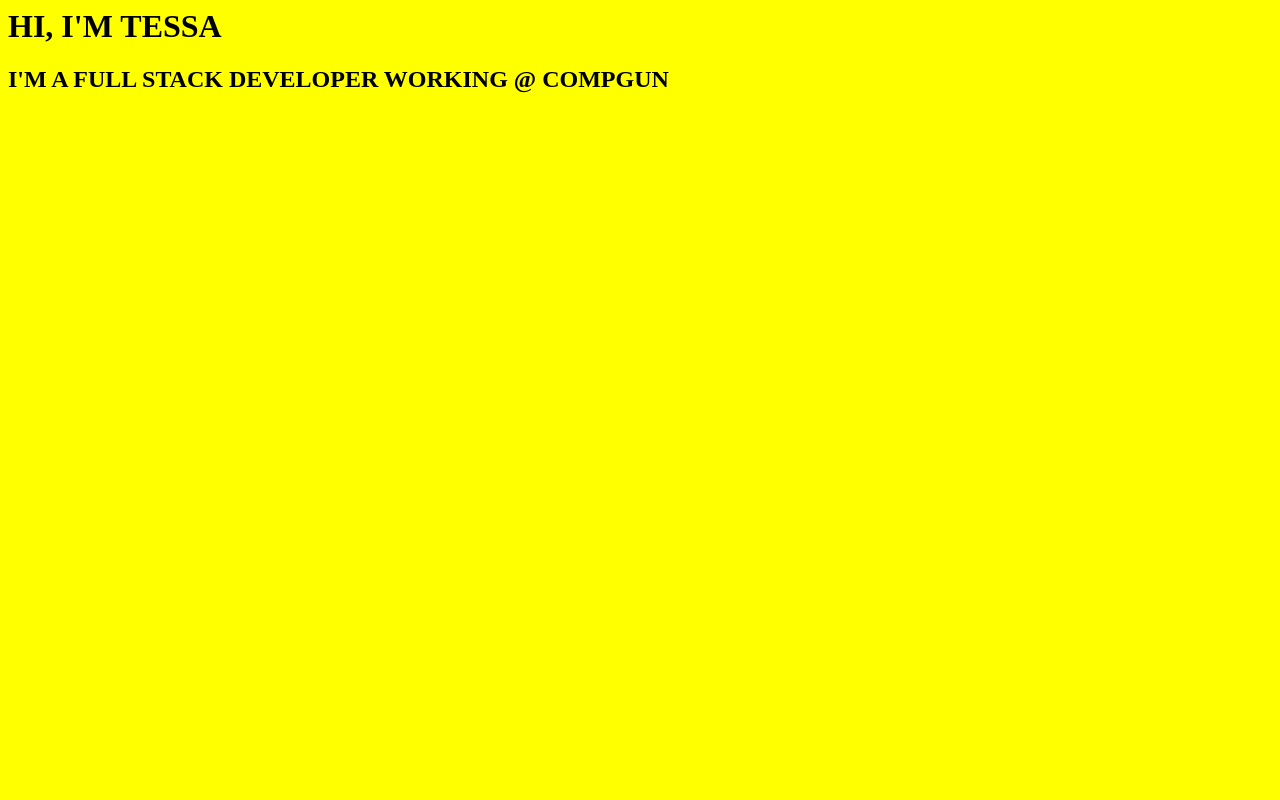
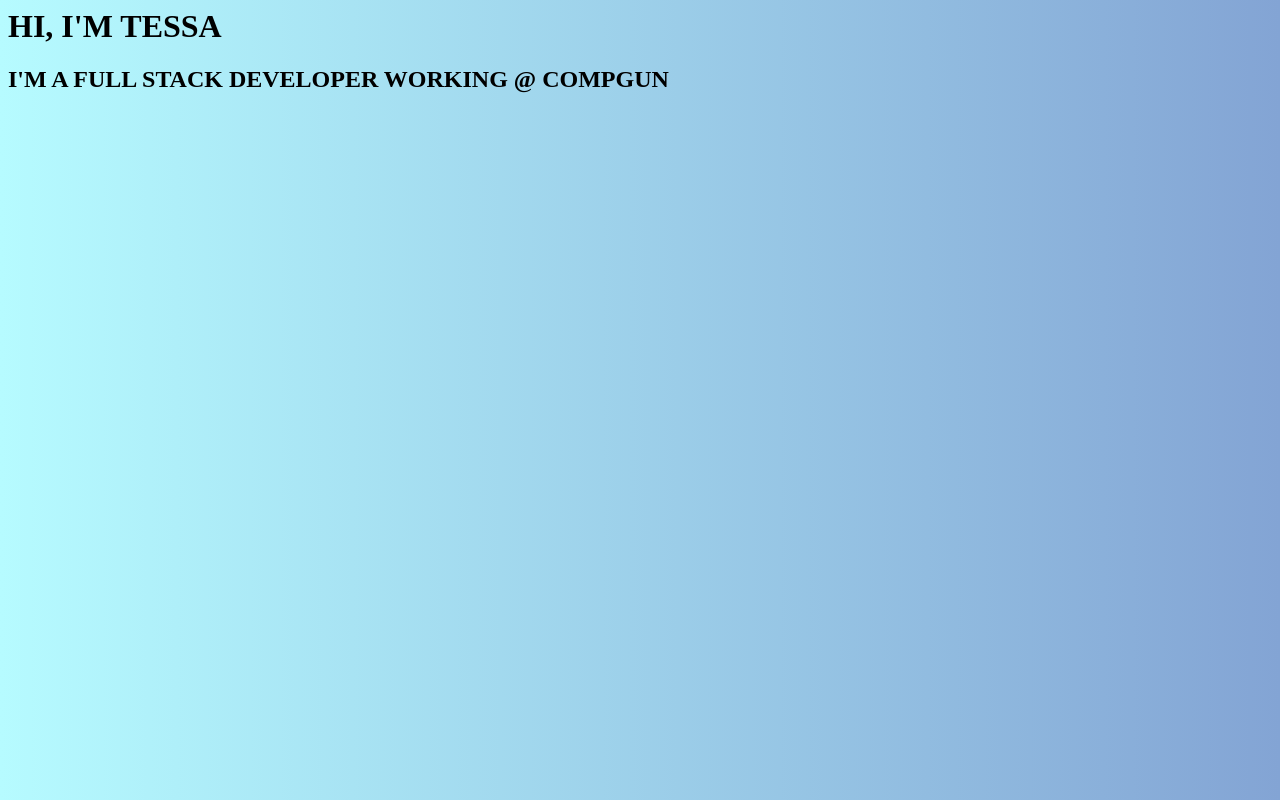
Before and after one commit to tessajeanserdar/tessaserdar.com, a website: page client/index.html in a window 1280 px wide. Drawn offline with Linux system fonts and the light colour scheme.

Commit message:
set backgrond to blue gradient

```diff
--- a/client/styles.css
+++ b/client/styles.css
@@ -1,3 +1,5 @@
 body {
-  background-color: yellow
+  background: #83a4d4; /* fallback for old browsers */
+  background: -webkit-linear-gradient(to left, #83a4d4 , #b6fbff); /* Chrome 10-25, Safari 5.1-6 */
+  background: linear-gradient(to left, #83a4d4 , #b6fbff); /* W3C, IE 10+/ Edge, Firefox 16+, Chrome 26+, Opera 12+, Safari 7+ */
 }
```
Also changed, not shown: client/app.js (+32 -0 lines).
